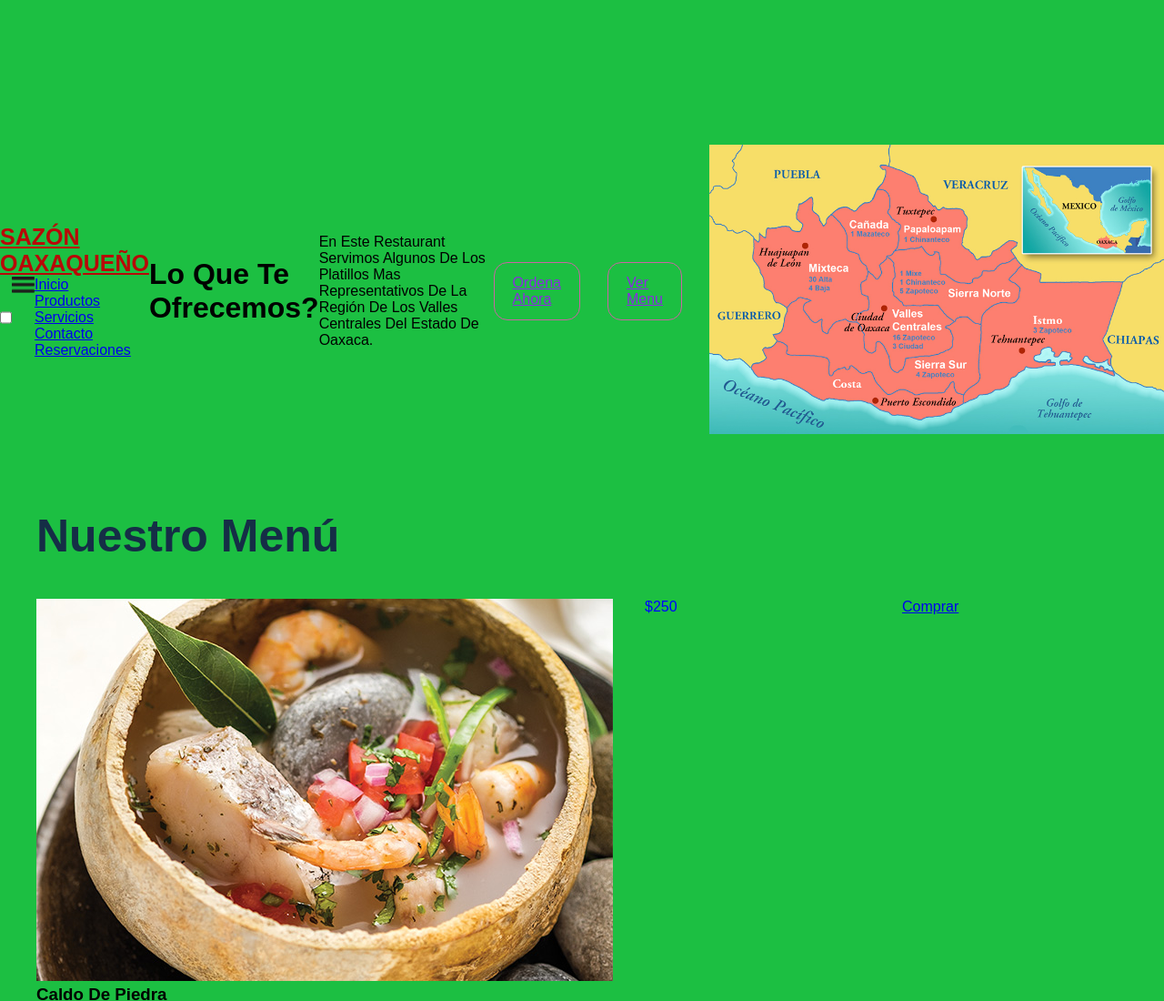
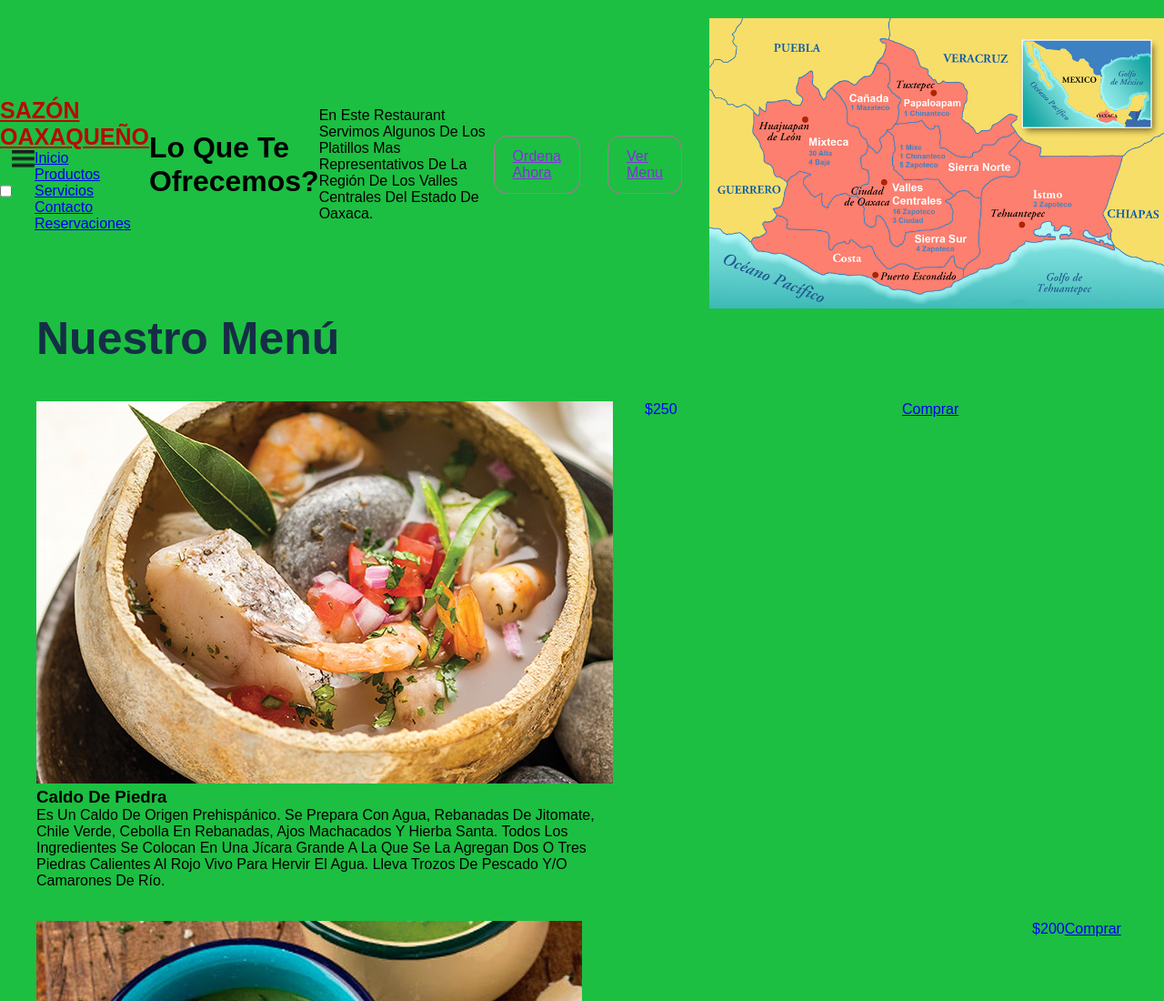
Before and after one commit to Danielogarrio/mi_proyecto, a plain HTML site: page index.html in a window 1280 px wide. Shown: the top 1100 px of the page at 91% size. Drawn offline with Linux system fonts and the light colour scheme.

Commit message:
Se actualiza style.css header

```diff
--- a/style.css
+++ b/style.css
@@ -26,8 +26,7 @@ background-size: cover;
 background-repeat: no-repeat;
 display: flex;
 align-items: center;
-min-height: 70vh;
-padding: 80px 0 0 0;
+padding: 20px 0 0 0;
 
 }
 
```
